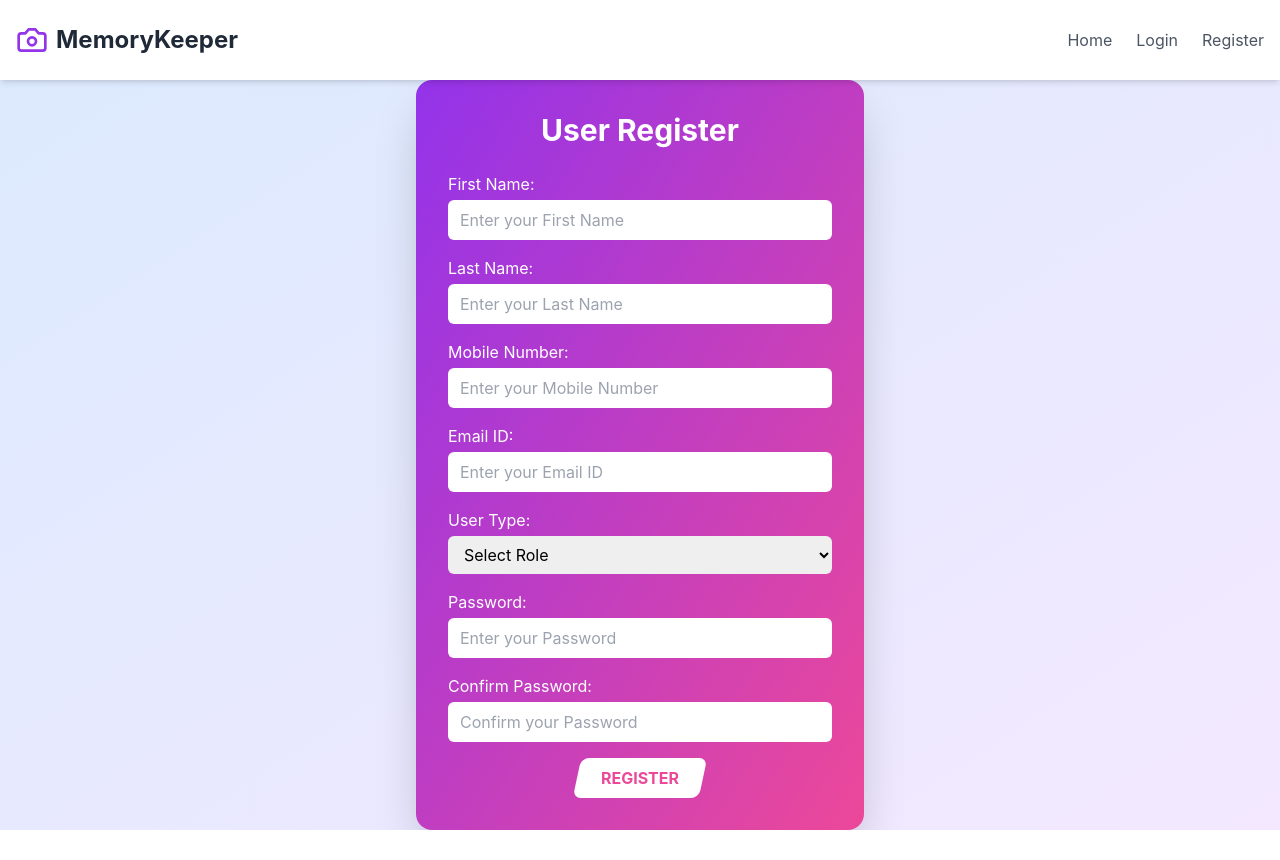
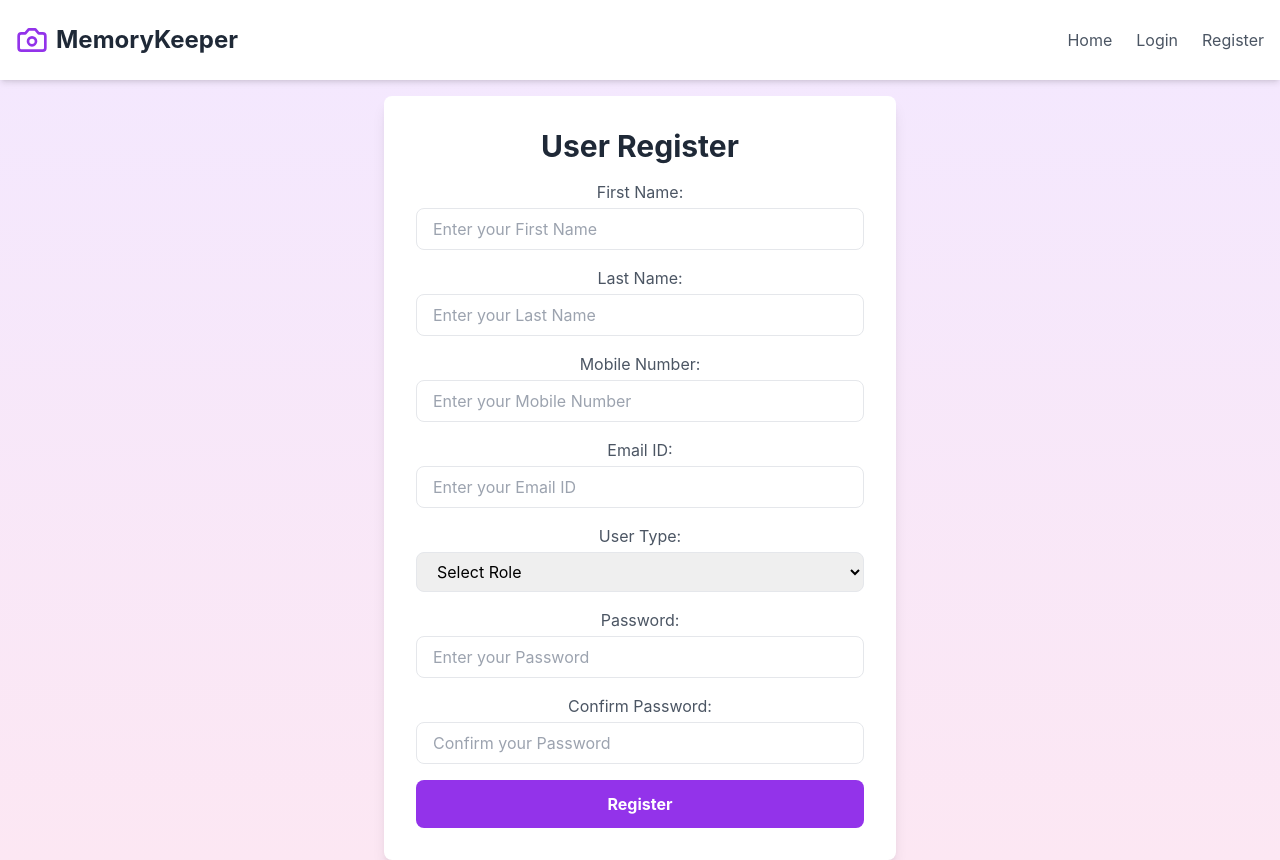
Before and after one commit to prasad-1808/TestProjectEM, a React (Create React App) app in the folder client/: page /register in a window 1280 px wide. Before the commit the page ends 830 px from the top, so only its background shows below. Built offline with nearby package versions, Linux system fonts and the light colour scheme.

Commit message:
Login and Register Page Design Modified

```diff
--- a/client/src/Pages/User/UserLogin.jsx
+++ b/client/src/Pages/User/UserLogin.jsx
@@ -1,5 +1,5 @@
 import React, { useState, useEffect } from "react";
-import { useNavigate, Link } from "react-router-dom";
+import { useNavigate } from "react-router-dom";
 import api from "../../services/api";
 import { toast, ToastContainer } from "react-toastify";
 import "react-toastify/dist/ReactToastify.css";
@@ -26,8 +26,6 @@ const UserLogin = ({ isLoggedIn, setIsLoggedIn }) => {
         userType: role,
       });
 
-      console.log(response);
-
       if (response.status === 200) {
         localStorage.setItem("token", response.data.token);
         localStorage.setItem("userType", response.data.userType);
@@ -43,25 +41,22 @@ const UserLogin = ({ isLoggedIn, setIsLoggedIn }) => {
       } else {
         toast.error("An error occurred during login. Please try again.");
       }
-      console.error("Login error:", error);
     }
   };
 
   return (
-    <div className="pt-20 container-fluid flex justify-center items-center min-h-screen bg-gradient-to-br from-blue-100 to-purple-100">
-      <div className="card max-w-lg w-full p-8 rounded-2xl bg-gradient-to-br from-purple-600 to-pink-500 shadow-2xl transform transition-all duration-300 ease-in-out animate-fadeIn">
-        <h2 className="text-center mb-6 text-2xl font-bold text-white">
-          User Login
-        </h2>
+    <div className="pt-20 container-fluid mx-auto flex justify-center items-center min-h-screen bg-gradient-to-b from-purple-100 to-pink-100">
+      <div className="max-w-md w-full p-8 rounded-lg shadow-xl bg-white text-center">
+        <h2 className="text-3xl font-bold text-gray-800 mb-8">User Login</h2>
         <form onSubmit={handleSubmit}>
           <div className="mb-4">
-            <label htmlFor="mobileNumber" className="block text-white mb-2">
+            <label htmlFor="mobileNumber" className="block text-gray-600 mb-2">
               Mobile Number:
             </label>
             <input
               type="text"
               id="mobileNumber"
-              className="w-full px-3 py-2 rounded-md focus:outline-none focus:ring-2 focus:ring-purple-300"
+              className="w-full px-4 py-2 rounded-lg border focus:outline-none focus:ring-2 focus:ring-purple-300"
               placeholder="Enter your Mobile Number"
               autoComplete="off"
               value={mobileNumber}
@@ -70,13 +65,13 @@ const UserLogin = ({ isLoggedIn, setIsLoggedIn }) => {
             />
           </div>
           <div className="mb-4">
-            <label htmlFor="password" className="block text-white mb-2">
+            <label htmlFor="password" className="block text-gray-600 mb-2">
               Password:
             </label>
             <input
               type="password"
               id="password"
-              className="w-full px-3 py-2 rounded-md focus:outline-none focus:ring-2 focus:ring-purple-300"
+              className="w-full px-4 py-2 rounded-lg border focus:outline-none focus:ring-2 focus:ring-purple-300"
               placeholder="Enter your Password"
               value={password}
               onChange={(e) => setPassword(e.target.value)}
@@ -84,12 +79,12 @@ const UserLogin = ({ isLoggedIn, setIsLoggedIn }) => {
             />
           </div>
           <div className="mb-6">
-            <label htmlFor="role" className="block text-white mb-2">
+            <label htmlFor="role" className="block text-gray-600 mb-2">
               Role:
             </label>
             <select
               id="role"
-              className="w-full px-3 py-2 rounded-md focus:outline-none focus:ring-2 focus:ring-purple-300"
+              className="w-full px-4 py-2 rounded-lg border focus:outline-none focus:ring-2 focus:ring-purple-300"
               value={role}
               onChange={(e) => setRole(e.target.value)}
               required
@@ -100,45 +95,18 @@ const UserLogin = ({ isLoggedIn, setIsLoggedIn }) => {
             </select>
           </div>
 
-          <div className="text-center mt-6">
-            <p className="text-white mb-4">
-              <Link to="/admin-login" className="text-white hover:underline">
-                Login as Admin
-              </Link>
-            </p>
-          </div>
-
           <div className="text-center">
             <button
               type="submit"
-              className="custom-button inline-flex items-center px-6 py-3 bg-white text-pink-500 font-bold uppercase rounded-lg transform -skew-x-12 transition-all duration-300 ease-in-out hover:scale-105 hover:shadow-lg"
+              className="w-full px-6 py-3 bg-purple-600 text-white font-bold rounded-lg transition duration-300 hover:bg-purple-700"
             >
-              <span className="transform skew-x-12">Login</span>
+              Login
             </button>
           </div>
         </form>
       </div>
 
       <ToastContainer />
-
-      <style jsx>{`
-        @keyframes fadeIn {
-          0% {
-            opacity: 0;
-            transform: translateY(20px);
-          }
-          100% {
-            opacity: 1;
-            transform: translateY(0);
-          }
-        }
-        .animate-fadeIn {
-          animation: fadeIn 1.5s ease;
-        }
-        .custom-button:hover {
-          box-shadow: 0 10px 20px rgba(0, 0, 0, 0.3);
-        }
-      `}</style>
     </div>
   );
 };
--- a/client/src/Pages/User/UserRegister.jsx
+++ b/client/src/Pages/User/UserRegister.jsx
@@ -24,7 +24,6 @@ const UserRegister = ({ isLoggedIn, setIsLoggedIn }) => {
     e.preventDefault();
 
     const passwordRegex = /^(?=.*[A-Z])(?=.*\d)[A-Za-z\d]{6,12}$/;
-
     if (!passwordRegex.test(password)) {
       toast.error(
         "Password must be 6-12 characters long, contain at least 1 uppercase letter and 1 number."
@@ -61,20 +60,18 @@ const UserRegister = ({ isLoggedIn, setIsLoggedIn }) => {
   };
 
   return (
-    <div className="pt-20 min-h-screen flex items-center justify-center bg-gradient-to-br from-blue-100 to-purple-100">
-      <div className="max-w-md w-full p-8 bg-gradient-to-br from-purple-600 to-pink-500 rounded-2xl shadow-2xl transform transition-all duration-300 ease-in-out animate-fadeIn">
-        <h2 className="text-3xl font-bold text-center text-white mb-6">
-          User Register
-        </h2>
+    <div className="pt-24 container-fluid mx-auto flex justify-center items-center min-h-screen bg-gradient-to-b from-purple-100 to-pink-100">
+      <div className="w-full max-w-lg p-6 bg-white rounded-lg shadow-lg text-center animate-fadeIn md:p-8">
+        <h2 className="text-3xl font-bold text-gray-800 mb-4">User Register</h2>
         <form onSubmit={handleSubmit} className="space-y-4">
           <div>
-            <label htmlFor="firstName" className="block text-white mb-1">
+            <label htmlFor="firstName" className="block text-gray-600 mb-1">
               First Name:
             </label>
             <input
               type="text"
               id="firstName"
-              className="w-full px-3 py-2 rounded-md focus:outline-none focus:ring-2 focus:ring-purple-300"
+              className="w-full px-4 py-2 rounded-lg border focus:outline-none focus:ring-2 focus:ring-purple-300"
               placeholder="Enter your First Name"
               value={firstName}
               onChange={(e) => setFirstName(e.target.value)}
@@ -82,13 +79,13 @@ const UserRegister = ({ isLoggedIn, setIsLoggedIn }) => {
             />
           </div>
           <div>
-            <label htmlFor="lastName" className="block text-white mb-1">
+            <label htmlFor="lastName" className="block text-gray-600 mb-1">
               Last Name:
             </label>
             <input
               type="text"
               id="lastName"
-              className="w-full px-3 py-2 rounded-md focus:outline-none focus:ring-2 focus:ring-purple-300"
+              className="w-full px-4 py-2 rounded-lg border focus:outline-none focus:ring-2 focus:ring-purple-300"
               placeholder="Enter your Last Name"
               value={lastName}
               onChange={(e) => setLastName(e.target.value)}
@@ -96,13 +93,13 @@ const UserRegister = ({ isLoggedIn, setIsLoggedIn }) => {
             />
           </div>
           <div>
-            <label htmlFor="mobileNumber" className="block text-white mb-1">
+            <label htmlFor="mobileNumber" className="block text-gray-600 mb-1">
               Mobile Number:
             </label>
             <input
               type="text"
               id="mobileNumber"
-              className="w-full px-3 py-2 rounded-md focus:outline-none focus:ring-2 focus:ring-purple-300"
+              className="w-full px-4 py-2 rounded-lg border focus:outline-none focus:ring-2 focus:ring-purple-300"
               placeholder="Enter your Mobile Number"
               value={mobileNumber}
               onChange={(e) => setMobileNumber(e.target.value)}
@@ -110,13 +107,13 @@ const UserRegister = ({ isLoggedIn, setIsLoggedIn }) => {
             />
           </div>
           <div>
-            <label htmlFor="emailId" className="block text-white mb-1">
+            <label htmlFor="emailId" className="block text-gray-600 mb-1">
               Email ID:
             </label>
             <input
               type="email"
               id="emailId"
-              className="w-full px-3 py-2 rounded-md focus:outline-none focus:ring-2 focus:ring-purple-300"
+              className="w-full px-4 py-2 rounded-lg border focus:outline-none focus:ring-2 focus:ring-purple-300"
               placeholder="Enter your Email ID"
               value={emailId}
               onChange={(e) => setEmailId(e.target.value)}
@@ -124,12 +121,12 @@ const UserRegister = ({ isLoggedIn, setIsLoggedIn }) => {
             />
           </div>
           <div>
-            <label htmlFor="userType" className="block text-white mb-1">
+            <label htmlFor="userType" className="block text-gray-600 mb-1">
               User Type:
             </label>
             <select
               id="userType"
-              className="w-full px-3 py-2 rounded-md focus:outline-none focus:ring-2 focus:ring-purple-300"
+              className="w-full px-4 py-2 rounded-lg border focus:outline-none focus:ring-2 focus:ring-purple-300"
               value={userType}
               onChange={(e) => setUserType(e.target.value)}
               required
@@ -140,13 +137,13 @@ const UserRegister = ({ isLoggedIn, setIsLoggedIn }) => {
             </select>
           </div>
           <div>
-            <label htmlFor="password" className="block text-white mb-1">
+            <label htmlFor="password" className="block text-gray-600 mb-1">
               Password:
             </label>
             <input
               type="password"
               id="password"
-              className="w-full px-3 py-2 rounded-md focus:outline-none focus:ring-2 focus:ring-purple-300"
+              className="w-full px-4 py-2 rounded-lg border focus:outline-none focus:ring-2 focus:ring-purple-300"
               placeholder="Enter your Password"
               value={password}
               onChange={(e) => setPassword(e.target.value)}
@@ -154,25 +151,25 @@ const UserRegister = ({ isLoggedIn, setIsLoggedIn }) => {
             />
           </div>
           <div>
-            <label htmlFor="confirmPassword" className="block text-white mb-1">
+            <label htmlFor="confirmPassword" className="block text-gray-600 mb-1">
               Confirm Password:
             </label>
             <input
               type="password"
               id="confirmPassword"
-              className="w-full px-3 py-2 rounded-md focus:outline-none focus:ring-2 focus:ring-purple-300"
+              className="w-full px-4 py-2 rounded-lg border focus:outline-none focus:ring-2 focus:ring-purple-300"
               placeholder="Confirm your Password"
               value={confirmPassword}
               onChange={(e) => setConfirmPassword(e.target.value)}
               required
             />
           </div>
-          <div className="text-center">
+          <div className="mt-4">
             <button
               type="submit"
-              className="px-6 py-2 bg-white text-pink-500 font-bold uppercase rounded-lg transform -skew-x-12 transition-all duration-300 ease-in-out hover:scale-105 hover:shadow-lg"
+              className="w-full px-4 py-3 bg-purple-600 text-white font-bold rounded-lg hover:bg-purple-700"
             >
-              <span className="inline-block transform skew-x-12">Register</span>
+              Register
             </button>
           </div>
         </form>
```
